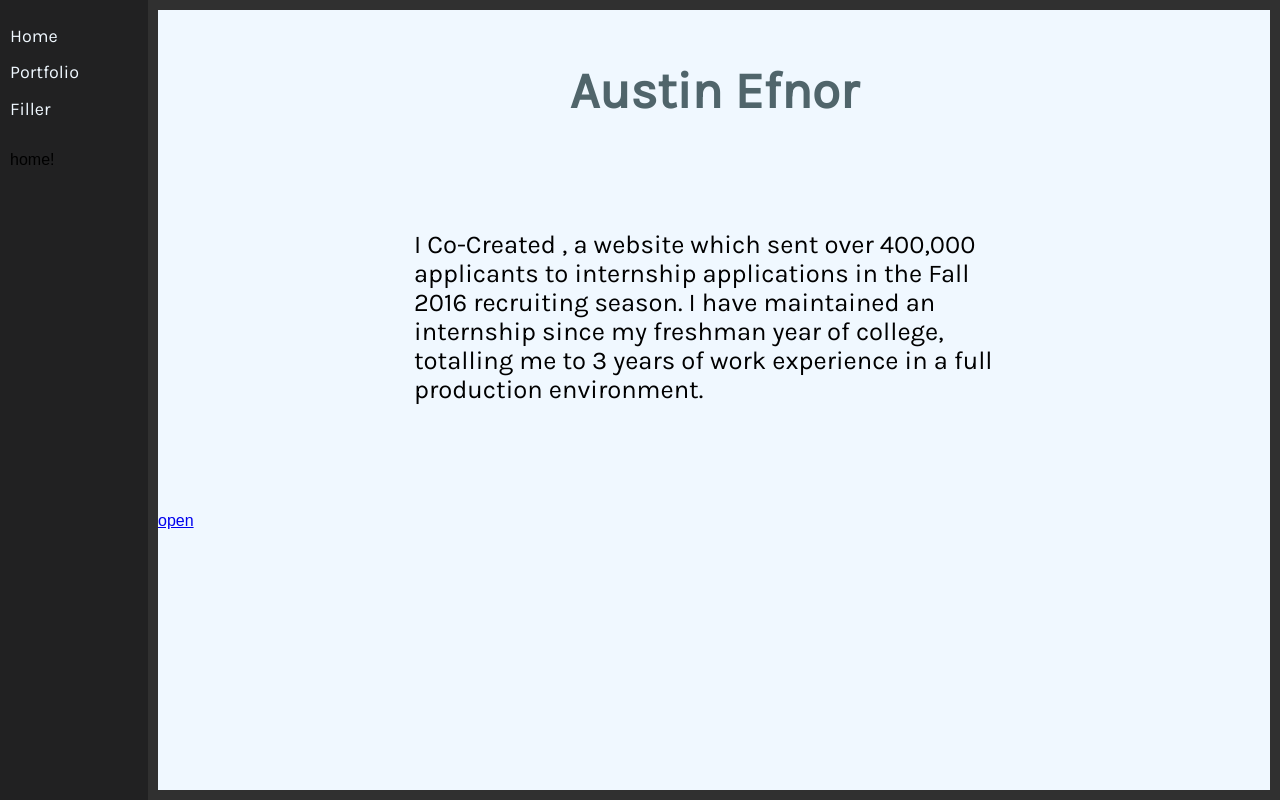
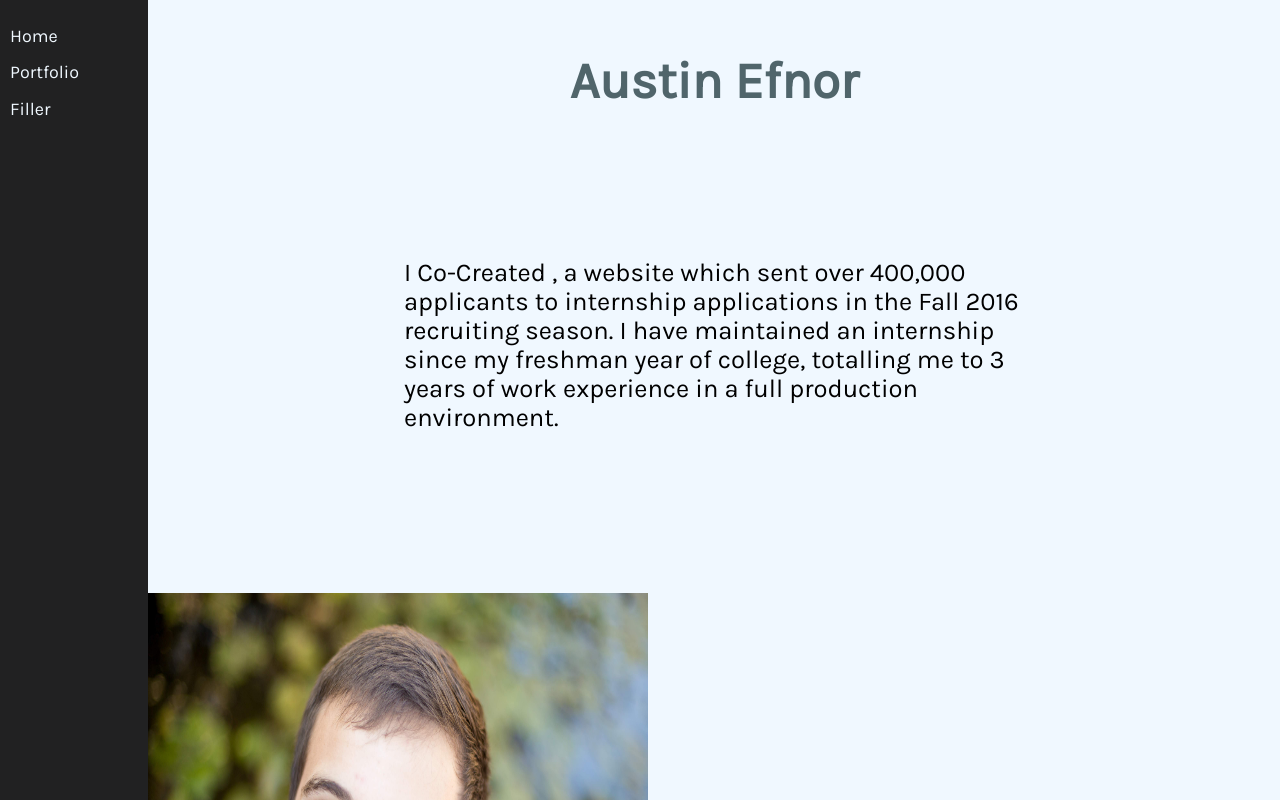
Before and after one commit to aefnor/AustinEfnor.xyzReact, a React (Create React App) app: page / in a window 1280 px wide. Shown: the top 800 px of the page. Built offline with nearby package versions, Linux system fonts and the light colour scheme.

Commit message:
What was I thinking...

```diff
--- a/src/App.css
+++ b/src/App.css
@@ -24,9 +24,9 @@
   text-decoration: none;
 }
 .main {
-  z-index: -2;
+  /* z-index: -2; */
   flex: 1;
-  padding: 10px;
+  display: flex;
   background-color: #303030;
 }
 .removeUnderline {
--- a/src/App.js
+++ b/src/App.js
@@ -29,7 +29,7 @@ class App extends Component {
       {
         path: "/",
         exact: true,
-        sidebar: () => <div>home!</div>,
+        // sidebar: () => <div>home!</div>,
         main: () => <Home height={this.state.height} width={this.state.width}/>
       },
       {
--- a/src/screens/Home.js
+++ b/src/screens/Home.js
@@ -8,6 +8,7 @@ import Input from '@material-ui/core/Input';
 import MenuItem from '@material-ui/core/MenuItem';
 import TextField from '@material-ui/core/TextField';
 import Linkify from 'react-linkify'
+import austin from '../assets/austin.jpg'
 
 class Home extends Component {
     constructor(props) {
@@ -29,10 +30,11 @@ class Home extends Component {
     //https://blog.visme.co/website-color-schemes/
     render(){
         let homeContainerHeight = {
-            height: `${this.props.height}px`
+            // height: `${this.props.height}px`
+            flex: 1
           }
         let url = "www.intern.supply/"
-        console.log("Props: ", this.props)
+        console.log("Props: ", this.props, austin)
 
         return(
             <div className="homeContainer" style={homeContainerHeight}>
@@ -44,7 +46,8 @@ class Home extends Component {
                         I Co-Created , a website which sent over 400,000 applicants to internship applications in the Fall 2016 recruiting season.
                         I have maintained an internship since my freshman year of college, totalling me to 3 years of work experience in a full production environment.
                     </p>
-                    <a href="https://www.google.com/">open</a>
+                    {/* <a href="https://www.google.com/">open</a> */}
+                    <img src={require('../assets/austin.jpg')} alt="boohoo" width="500" height="500"/>
                 </div>
             </div>
         )
--- a/src/styles/Home.css
+++ b/src/styles/Home.css
@@ -24,7 +24,7 @@
     background-color: aliceblue;
     height: 80%;
     width: 100%;
-    z-index: -1;
+    /* z-index: -1; */
 }
 .description{
     align-self: flex-start;
```
Also changed, not shown: src/assets/austin.jpg (added).
